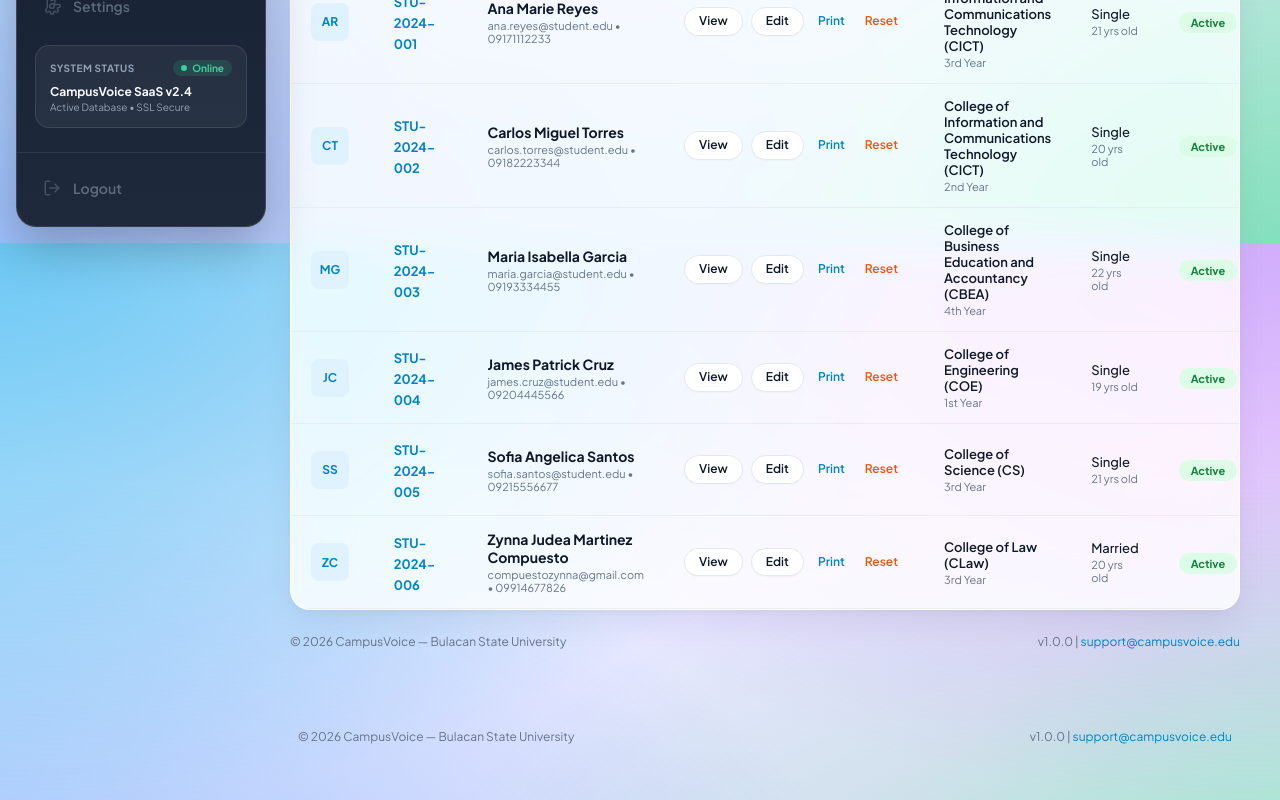
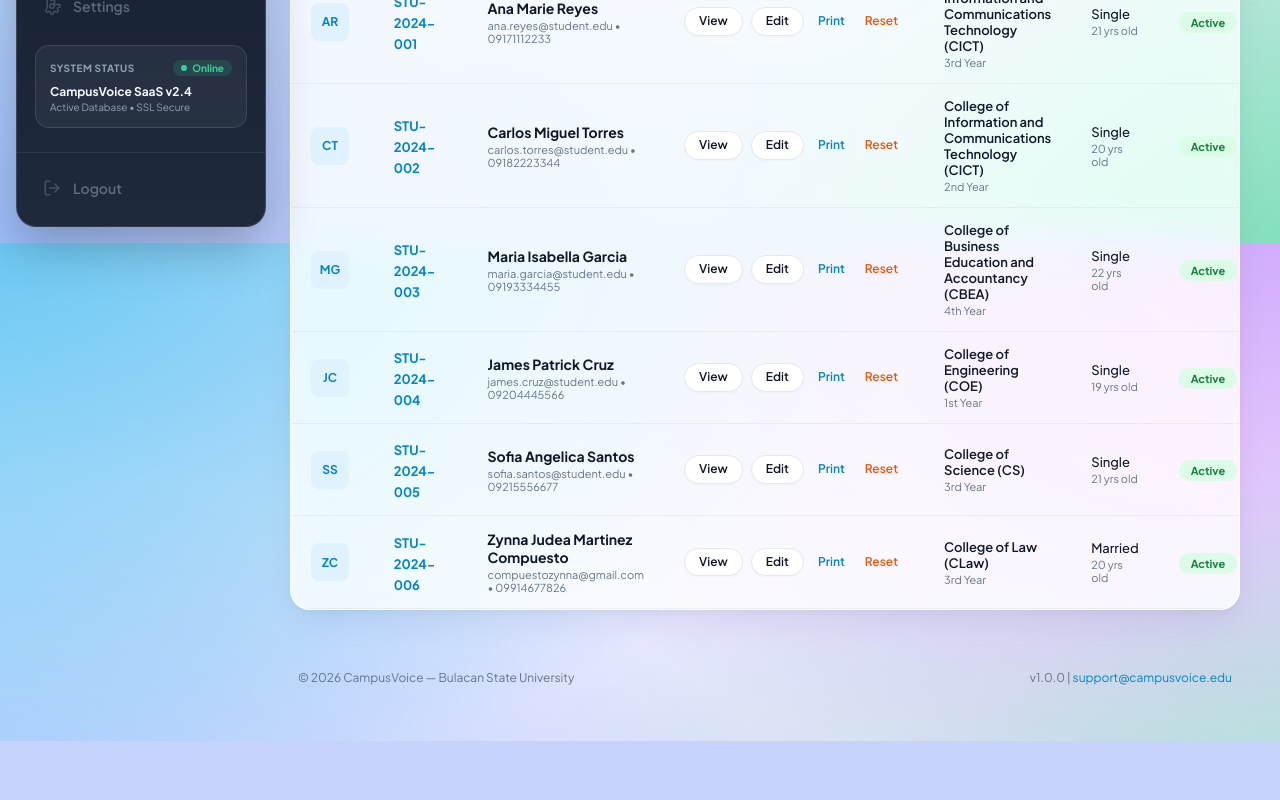
Before and after one commit to zelkam-cmd/reactwebsite-campusvoice, a React (Vite) app: page / in a window 1280 px wide. Shown: the part 557-1357 px from the top of the page. After the commit the page ends 1298 px from the top, so only its background shows below. Built offline with nearby package versions, Linux system fonts and the light colour scheme.

Commit message:
Remove duplicate footer in StudentTable view

```diff
--- a/src/components/StudentTable.jsx
+++ b/src/components/StudentTable.jsx
@@ -439,14 +439,6 @@ export default function StudentTable({
           </table>
         </div>
       </div>
-
-      {/* Footer */}
-      <footer style={{ display: 'flex', justifyContent: 'space-between', alignItems: 'center', marginTop: '24px', paddingBottom: '20px', fontSize: '12px', color: '#64748b' }}>
-        <span>© 2026 CampusVoice — Bulacan State University</span>
-        <span>
-          v1.0.0 | <a href="mailto:support@campusvoice.edu" style={{ color: '#0284c7', textDecoration: 'none' }}>support@campusvoice.edu</a>
-        </span>
-      </footer>
     </div>
   );
 }
```
